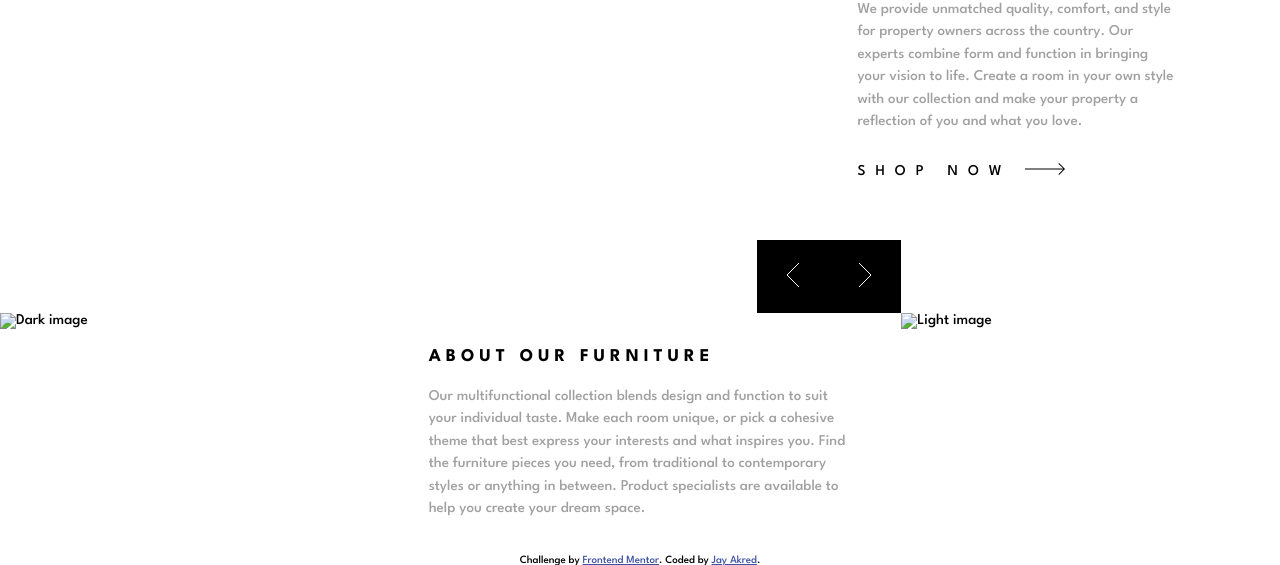
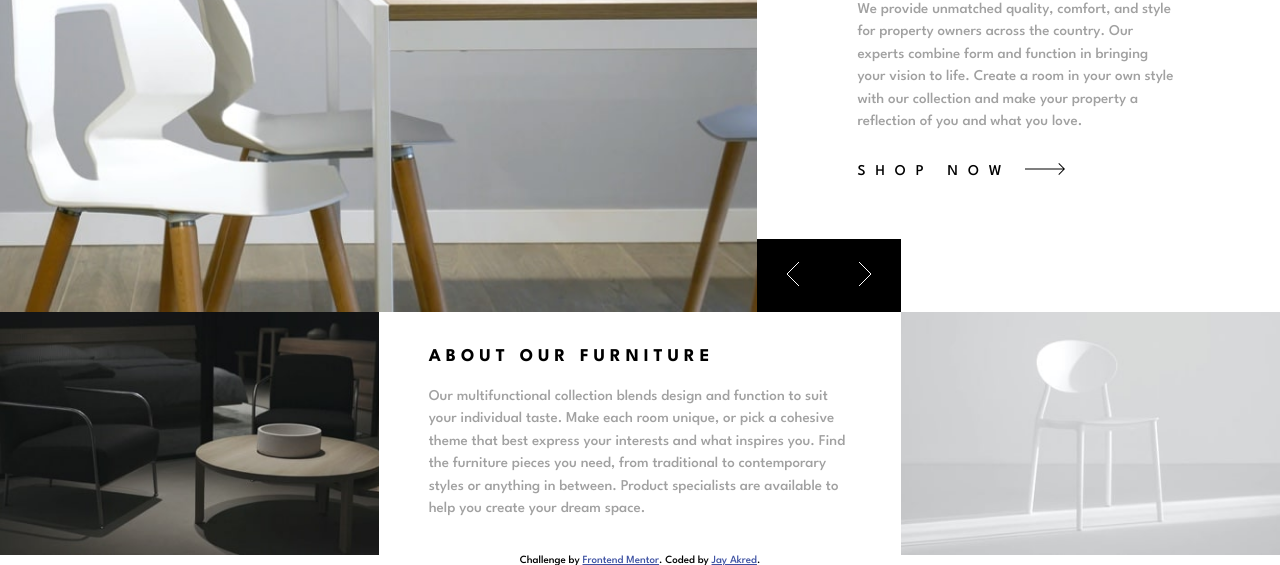
Before and after one commit to JayA96/room-homepage-master, a website: page index.html in a window 1280 px wide. Shown: the part 245-810 px from the top of the page. Drawn offline with nearby package versions, Linux system fonts and the light colour scheme; files that its build step writes are made by us from their sources; the site is published under a folder, as on GitHub Pages, so addresses that start at the root find nothing.

Commit message:
fix relative path

```diff
--- a/index.html
+++ b/index.html
@@ -40,9 +40,9 @@
   </header>
   <main class="container">
     <div class="slider">
-      <img src="/images/desktop-image-hero-1.jpg" alt="Image 1" class="slide__image" id="slide-1">
-      <img src="/images/desktop-image-hero-2.jpg" alt="Image 2" class="slide__image" id="slide-2">
-      <img src="/images/desktop-image-hero-3.jpg" alt="Image 3" class="slide__image" id="slide-3">
+      <img src="images/desktop-image-hero-1.jpg" alt="Image 1" class="slide__image" id="slide-1">
+      <img src="images/desktop-image-hero-2.jpg" alt="Image 2" class="slide__image" id="slide-2">
+      <img src="images/desktop-image-hero-3.jpg" alt="Image 3" class="slide__image" id="slide-3">
     </div>
     <div class="info" id="info-1">
       <h1 class="heading-1 info__heading mb-xs" id="heading">Discover innovative ways to decorate</h1>
@@ -63,7 +63,7 @@
           <path d="M1 0l12 12L1 24" stroke="#FFF" fill="none" fill-rule="evenodd" /></svg></button>
     </div>
     <div class="dark">
-      <img src="/images/image-about-dark.jpg" alt="Dark image" class="about__image">
+      <img src="images/image-about-dark.jpg" alt="Dark image" class="about__image">
     </div>
     <div class="about">
       <h2 class="heading-2 about__heading mb-xs">About our furniture</h2>
@@ -75,7 +75,7 @@
       </p>
     </div>
     <div class="light">
-      <img src="/images/image-about-light.jpg" alt="Light image" class="about__image">
+      <img src="images/image-about-light.jpg" alt="Light image" class="about__image">
     </div>
   </main>
   <footer>
@@ -84,6 +84,6 @@
       Coded by <a href="#">Jay Akred</a>.
     </div>
   </footer>
-  <script src="/js/index.js"></script>
+  <script src="js/index.js"></script>
 </body>
 </html>
```
